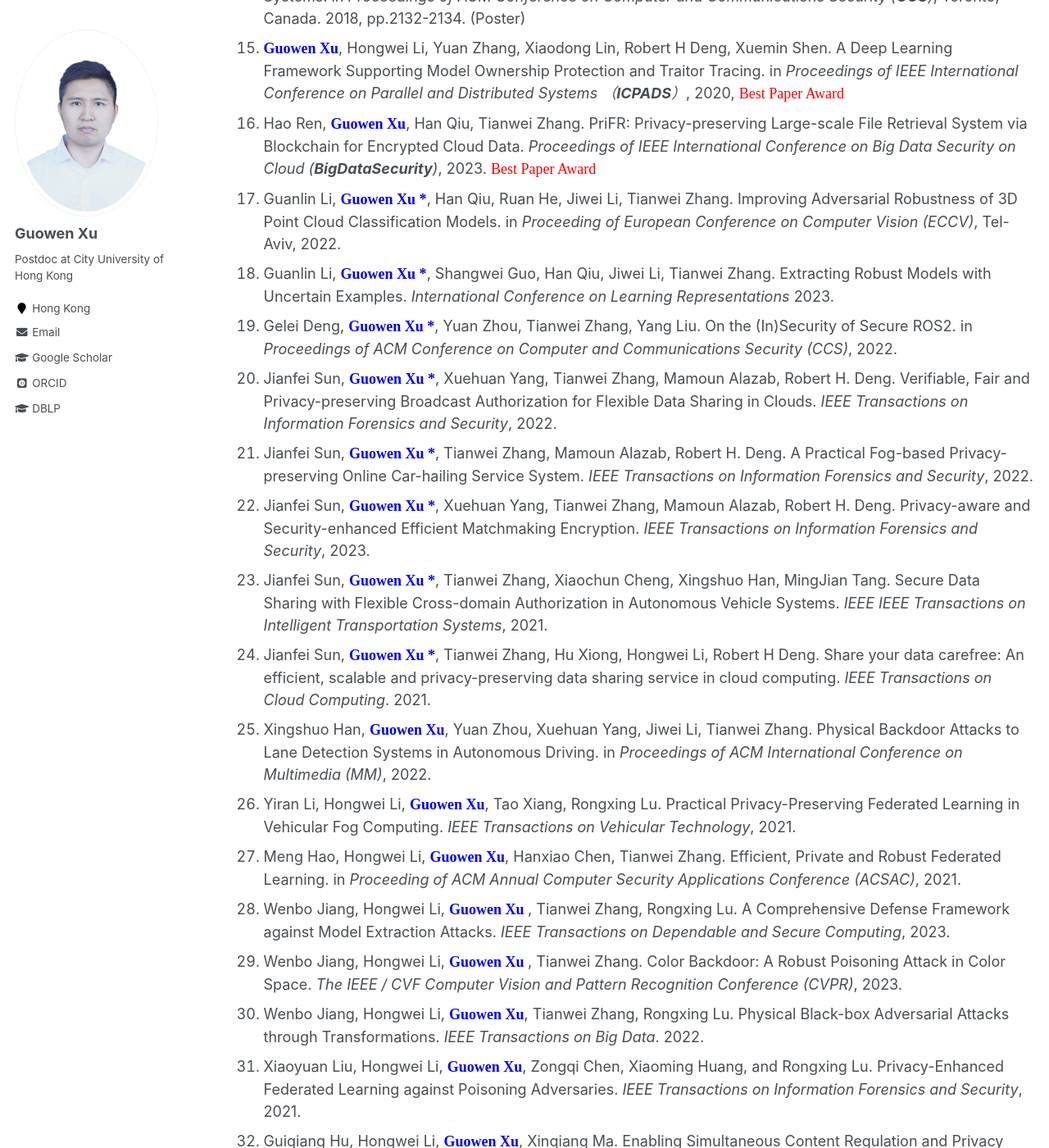
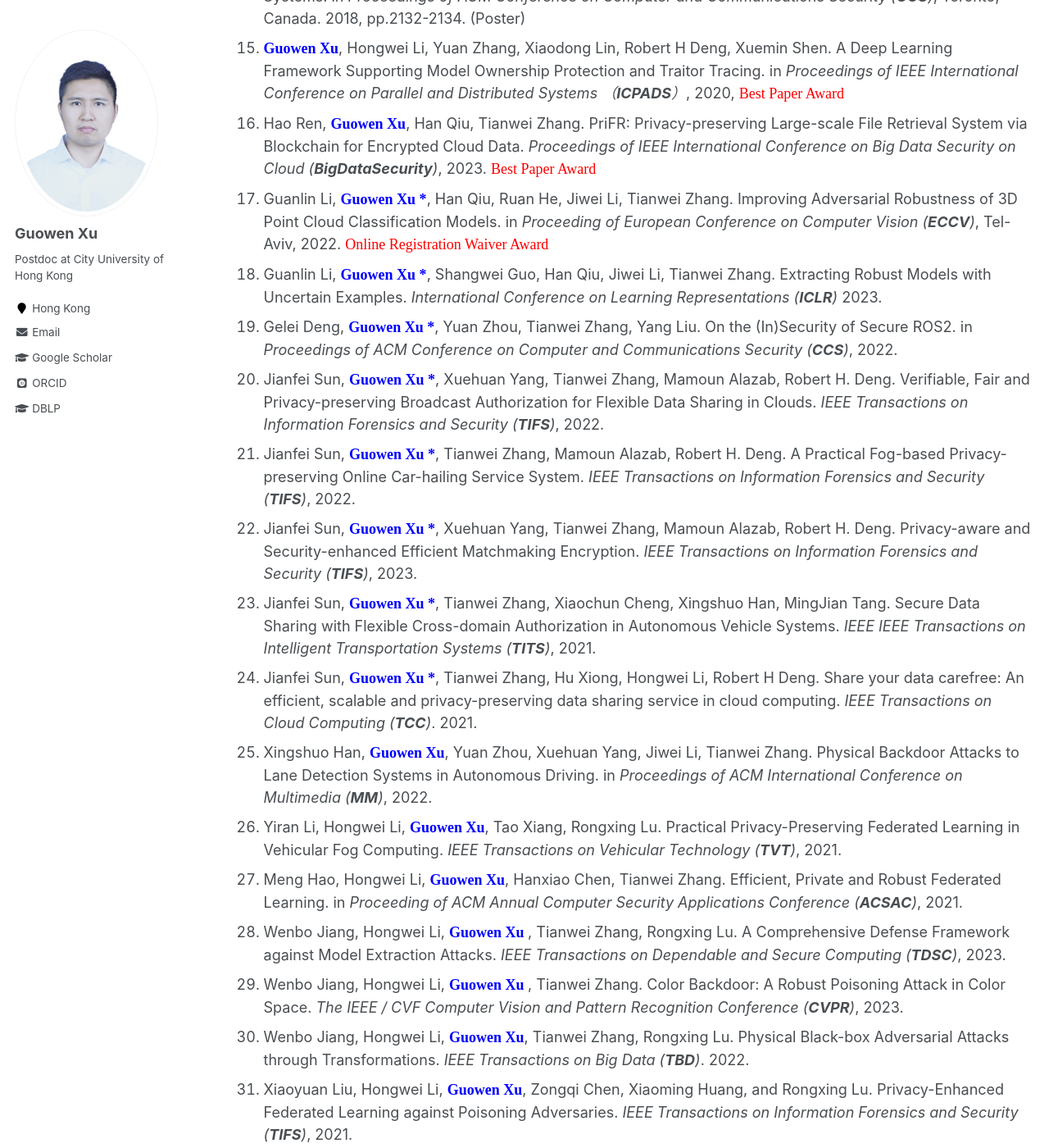
Before and after one commit to Guowen-xu/guowen-xu.github.io, a Jekyll site: the page built from _pages/publications.md, in a window 1280 px wide and 1400 px high, scrolled down 1412 px. Shown: the whole window at 82% size. Built offline with Jekyll 4.4.1, drawn with Linux system fonts in a browser that asks for light colours; some web fonts are replaced; some of the changed text lies outside the part shown.

Commit message:
Update publications.md

```diff
--- a/_pages/publications.md
+++ b/_pages/publications.md
@@ -30,36 +30,36 @@ You can find my articles on my [Google Scholar](https://scholar.google.com.hk/ci
 14. **<font face="Times New Roman" color=blue size=4> Guowen Xu</font>**, Hongwei Li, Rongxing Lu. Practical and Privacy-Aware Truth Discovery in Mobile Crowd Sensing Systems. in *Proceedings of ACM  Conference on Computer and Communications Security (**CCS**)*, Toronto, Canada. 2018, pp.2132-2134. (Poster)
 15. **<font face="Times New Roman" color=blue size=4> Guowen Xu</font>**, Hongwei Li, Yuan Zhang, Xiaodong Lin, Robert H Deng, Xuemin Shen. A Deep Learning Framework Supporting Model Ownership Protection and Traitor Tracing. in *Proceedings of IEEE International Conference on Parallel and Distributed Systems （**ICPADS**）*, 2020, <font face="Times New Roman" color=red size=4> Best Paper Award</font>
 16. Hao Ren, **<font face="Times New Roman" color=blue size=4> Guowen Xu</font>**, Han Qiu, Tianwei Zhang. PriFR: Privacy-preserving Large-scale File Retrieval System via Blockchain for Encrypted Cloud Data. *Proceedings of IEEE International Conference on Big Data Security on Cloud (**BigDataSecurity**)*, 2023. <font face="Times New Roman" color=red size=4> Best Paper Award</font>
-17. Guanlin Li, **<font face="Times New Roman" color=blue size=4> Guowen Xu *</font>**, Han Qiu, Ruan He, Jiwei Li,  Tianwei Zhang. Improving Adversarial Robustness of 3D Point Cloud Classification Models. in *Proceeding of  European Conference on Computer Vision (ECCV)*, Tel-Aviv, 2022.
-18. Guanlin Li, **<font face="Times New Roman" color=blue size=4> Guowen Xu *</font>**, Shangwei Guo, Han Qiu, Jiwei Li, Tianwei Zhang. Extracting Robust Models with Uncertain Examples. *International Conference on Learning Representations* 2023.
-19. Gelei Deng, **<font face="Times New Roman" color=blue size=4> Guowen Xu *</font>**, Yuan Zhou, Tianwei Zhang, Yang Liu. On the (In)Security of Secure ROS2. in *Proceedings of ACM  Conference on Computer and Communications Security (CCS)*, 2022.
-20. Jianfei Sun, **<font face="Times New Roman" color=blue size=4> Guowen Xu *</font>**, Xuehuan Yang, Tianwei Zhang, Mamoun Alazab, Robert H. Deng. Verifiable, Fair and Privacy-preserving Broadcast Authorization for Flexible Data Sharing in Clouds. *IEEE Transactions on Information Forensics and Security*, 2022.
-21. Jianfei Sun, **<font face="Times New Roman" color=blue size=4> Guowen Xu *</font>**, Tianwei Zhang, Mamoun Alazab, Robert H. Deng. A Practical Fog-based Privacy-preserving Online Car-hailing Service System. *IEEE Transactions on Information Forensics and Security*, 2022.
-22. Jianfei Sun, **<font face="Times New Roman" color=blue size=4> Guowen Xu *</font>**, Xuehuan Yang, Tianwei Zhang, Mamoun Alazab, Robert H. Deng. Privacy-aware and Security-enhanced Efficient Matchmaking Encryption. *IEEE Transactions on Information Forensics and Security*, 2023.
-23. Jianfei Sun,  **<font face="Times New Roman" color=blue size=4> Guowen Xu *</font>**, Tianwei Zhang, Xiaochun Cheng, Xingshuo Han, MingJian Tang. Secure Data Sharing with Flexible Cross-domain Authorization in Autonomous Vehicle Systems. *IEEE IEEE Transactions on Intelligent Transportation Systems*, 2021.
-24. Jianfei Sun,  **<font face="Times New Roman" color=blue size=4> Guowen Xu *</font>**, Tianwei Zhang, Hu Xiong, Hongwei Li, Robert H Deng. Share your data carefree: An efficient, scalable and privacy-preserving data sharing service in cloud computing. *IEEE Transactions on Cloud Computing*. 2021.
-25. Xingshuo Han, **<font face="Times New Roman" color=blue size=4> Guowen Xu</font>**, Yuan Zhou, Xuehuan Yang, Jiwei Li, Tianwei Zhang. Physical Backdoor Attacks to Lane Detection Systems in Autonomous Driving. in *Proceedings of ACM International Conference on Multimedia (MM)*, 2022.
-26. Yiran Li, Hongwei Li,  **<font face="Times New Roman" color=blue size=4> Guowen Xu</font>**, Tao Xiang, Rongxing Lu. Practical Privacy-Preserving Federated Learning in Vehicular Fog Computing. *IEEE Transactions on Vehicular Technology*, 2021.
-27. Meng Hao, Hongwei Li, **<font face="Times New Roman" color=blue size=4> Guowen Xu</font>**, Hanxiao Chen, Tianwei Zhang. Efficient, Private and Robust Federated Learning. in *Proceeding of ACM Annual Computer Security Applications Conference (ACSAC)*, 2021.
-28. Wenbo Jiang, Hongwei Li, **<font face="Times New Roman" color=blue size=4> Guowen Xu </font>**, Tianwei Zhang, Rongxing Lu. A Comprehensive Defense Framework against Model Extraction Attacks. *IEEE Transactions on Dependable and Secure Computing*, 2023.
-29. Wenbo Jiang, Hongwei Li, **<font face="Times New Roman" color=blue size=4> Guowen Xu </font>**, Tianwei Zhang. Color Backdoor: A Robust Poisoning Attack in Color Space. *The IEEE / CVF Computer Vision and Pattern Recognition Conference (CVPR)*, 2023.
-30. Wenbo Jiang, Hongwei Li, **<font face="Times New Roman" color=blue size=4> Guowen Xu</font>**, Tianwei Zhang, Rongxing Lu. Physical Black-box Adversarial Attacks through Transformations. *IEEE Transactions on Big Data*. 2022.
-31. Xiaoyuan Liu, Hongwei Li, **<font face="Times New Roman" color=blue size=4> Guowen Xu</font>**, Zongqi Chen, Xiaoming Huang, and Rongxing Lu. Privacy-Enhanced Federated Learning against Poisoning Adversaries. *IEEE Transactions on Information Forensics and Security*, 2021.
-32. Guiqiang Hu, Hongwei Li, **<font face="Times New Roman" color=blue size=4> Guowen Xu</font>**, Xinqiang Ma. Enabling Simultaneous Content Regulation and Privacy Protection for Cloud Storage Image. *IEEE Transactions on Cloud Computing*. 2021.
-33. Kangjie Chen, Xiaoxuan Lou, **<font face="Times New Roman" color=blue size=4> Guowen Xu </font>**, Jiwei Li, Tianwei Zhang. Clean-image Backdoor: Attacking Multi-label Models with Poisoned Labels Only. *International Conference on Learning Representations (ICLR)*, <font face="Times New Roman" color=red size=4> Notable-top-5%</font>, 2023.
-34. Haoran Yuan\*, Xiaofeng Chen, **<font face="Times New Roman" color=blue size=4> Guowen Xu *</font>**, Jianting Ning, Joseph Liu, Robert H Deng.  Efficient and Verifiable Proof of Replication with Fast Fault Localization. in *Proceedings of IEEE Conference on Computer Communications (INFOCOM)*, 2021.
-35. Shangwei Guo, Tianwei Zhang, **<font face="Times New Roman" color=blue size=4> Guowen Xu</font>**, Han Yu, Tao Xiang, Yang Liu. Topology-aware Differen-tial Privacy for Decentralized Image Classification. *IEEE Transactions on Circuits and Systems for Video Technology*, 2021.
-36. Hao Ren, Hongwei Li, Dongxiao Liu,  **<font face="Times New Roman" color=blue size=4> Guowen Xu</font>**, Xuemin Shen. Enabling Secure and Versatile Packet Inspection with Probable Cause Privacy for Outsourced Middlebox. *IEEE Transactions on Cloud Computing*. 2021.
-37. Hao Ren, Hongwei Li, Dongxiao Liu,  **<font face="Times New Roman" color=blue size=4> Guowen Xu</font>**，Nan Cheng, Sherman Shen. Privacy-preserving Efficient Verifiable Deep Packet Inspection for Cloud-assisted Middlebox.  *IEEE Transactions on Cloud Computing*. 2021.
-38. Meng Hao, Hongwei Li, Xizhao Luo, **<font face="Times New Roman" color=blue size=4> Guowen Xu</font>**, Haomiao Yang and Sen Liu. Efficient and Priva-cy-enhanced Federated Learning for Industrial Artificial Intelligence. *IEEE Transactions on Industrial Informatics*. 2021
-39. Shengmin Xu, Jianting Ning, Jinhua Ma, **<font face="Times New Roman" color=blue size=4> Guowen Xu</font>**, Jiaming Yuan, Robert Deng. Revocable Policy-Based Chameleon Hash, in *Proceedings of European Symposium on Research in Computer Security (ESORICS)*,2021.
-40. Wenbo Jiang, Tianwei Zhang, Han Qiu, Hongwei Li, **<font face="Times New Roman" color=blue size=4> Guowen Xu</font>**, Incremental Learning, Incremental Backdoor Threats. *IEEE Transactions on Dependable and Secure Computing*, 2022.
-41. Shengmin Xu, Jianting Ning, Xinyi Huang, Yingjiu Li, **<font face="Times New Roman" color=blue size=4> Guowen Xu</font>**. Untouchable Once Revoking: A Practical and Secure Dynamic EHR Sharing System via Cloud. *IEEE Transactions on Dependable and Secure Computing*, 2021.
-42. Meng Hao, Hongwei Li, Hanxiao Chen, Pengzhi Xing, **<font face="Times New Roman" color=blue size=4> Guowen Xu</font>**, Tianwei Zhang. Iron: Private Inference on Transformers. in *Proceedings of Neural Information Processing Systems (NeurIPS)*. 2022.
-43. Haoxiao Chen, Hongwei Li, Meng Hao, Kangjie Chen, **<font face="Times New Roman" color=blue size=4> Guowen Xu</font>**, Tianwei Zhang, Xilin Zhang. GuardHFL: Privacy Guardian for Heterogeneous Federated Learning. *International Conference on Machine Learning (ICML)*, 2023
-44. Dongyun Xue, Haomiao Yang, Mengyu Ge, Jingwei Li, **<font face="Times New Roman" color=blue size=4> Guowen Xu</font>**, Hongwei Li. Fast Genera-tion-Based Gradient Leakage Attacks against Highly Compressed Gradients. in  *Proceedings of IEEE Conference on Computer Communications (INFOCOM)*, 2023.
-45. Shengmin Xu, Jianting Ning, Yingjiu Li, Yinghui Zhang, **<font face="Times New Roman" color=blue size=4> Guowen Xu</font>**, Xinyi Huang, Robert H. Deng. A Secure EMR Sharing System with Tamper Resistance and Expressive Access Control. *IEEE Transactions on Dependable and Secure Computing*, 2021.
-46. Shengmin Xu, Jianting Ning, Yingjiu Li, Yinghui zhang, **<font face="Times New Roman" color=blue size=4> Guowen Xu</font>**, Xinyi Huang, Robert H Deng. Match in My Way: Fine-Grained Bilateral Access Control for Secure Cloud-Fog Computing. *IEEE Transactions on Dependable and Secure Computing*, 2020.
-47. Hanxiao Chen, Hongwei Li, Yingzhe Wang, Meng Hao,  **<font face="Times New Roman" color=blue size=4> Guowen Xu</font>**, Tianwei Zhang. PriVDT: An Efficient Two-Party Cryptographic Framework for Vertical Decision Trees. *IEEE Transactions on Information Forensics and Security*, 2022.
-48. Haoxiao Chen, Hongwei Li, Guishan Dong, Meng Hao, **<font face="Times New Roman" color=blue size=4> Guowen Xu</font>**, Xiaoming Huang, Zhe Liu. Practical Membership Inference Attack Against Collaborative Inference in Industrial IoT. *IEEE Transactions on Industrial Informatics*, 2021.
-49. Jingwei Wang, Xinchun Yin, Jianting Ning, Shengmin Xu, **<font face="Times New Roman" color=blue size=4> Guowen Xu</font>**, and Xinyi Huang. Secure Updatable Storage Access Control System for EHRs in the Cloud. *IEEE Transactions on Services Computing*, 2022.
+17. Guanlin Li, **<font face="Times New Roman" color=blue size=4> Guowen Xu *</font>**, Han Qiu, Ruan He, Jiwei Li,  Tianwei Zhang. Improving Adversarial Robustness of 3D Point Cloud Classification Models. in *Proceeding of  European Conference on Computer Vision (**ECCV**)*, Tel-Aviv, 2022. <font face="Times New Roman" color=red size=4>  Online Registration Waiver Award</font>
+18. Guanlin Li, **<font face="Times New Roman" color=blue size=4> Guowen Xu *</font>**, Shangwei Guo, Han Qiu, Jiwei Li, Tianwei Zhang. Extracting Robust Models with Uncertain Examples. *International Conference on Learning Representations  (**ICLR**)* 2023.
+19. Gelei Deng, **<font face="Times New Roman" color=blue size=4> Guowen Xu *</font>**, Yuan Zhou, Tianwei Zhang, Yang Liu. On the (In)Security of Secure ROS2. in *Proceedings of ACM  Conference on Computer and Communications Security (**CCS**)*, 2022.
+20. Jianfei Sun, **<font face="Times New Roman" color=blue size=4> Guowen Xu *</font>**, Xuehuan Yang, Tianwei Zhang, Mamoun Alazab, Robert H. Deng. Verifiable, Fair and Privacy-preserving Broadcast Authorization for Flexible Data Sharing in Clouds. *IEEE Transactions on Information Forensics and Security (**TIFS**)*, 2022.
+21. Jianfei Sun, **<font face="Times New Roman" color=blue size=4> Guowen Xu *</font>**, Tianwei Zhang, Mamoun Alazab, Robert H. Deng. A Practical Fog-based Privacy-preserving Online Car-hailing Service System. *IEEE Transactions on Information Forensics and Security (**TIFS**)*, 2022.
+22. Jianfei Sun, **<font face="Times New Roman" color=blue size=4> Guowen Xu *</font>**, Xuehuan Yang, Tianwei Zhang, Mamoun Alazab, Robert H. Deng. Privacy-aware and Security-enhanced Efficient Matchmaking Encryption. *IEEE Transactions on Information Forensics and Security (**TIFS**)*, 2023.
+23. Jianfei Sun,  **<font face="Times New Roman" color=blue size=4> Guowen Xu *</font>**, Tianwei Zhang, Xiaochun Cheng, Xingshuo Han, MingJian Tang. Secure Data Sharing with Flexible Cross-domain Authorization in Autonomous Vehicle Systems. *IEEE IEEE Transactions on Intelligent Transportation Systems (**TITS**)*, 2021.
+24. Jianfei Sun,  **<font face="Times New Roman" color=blue size=4> Guowen Xu *</font>**, Tianwei Zhang, Hu Xiong, Hongwei Li, Robert H Deng. Share your data carefree: An efficient, scalable and privacy-preserving data sharing service in cloud computing. *IEEE Transactions on Cloud Computing (**TCC**)*. 2021.
+25. Xingshuo Han, **<font face="Times New Roman" color=blue size=4> Guowen Xu</font>**, Yuan Zhou, Xuehuan Yang, Jiwei Li, Tianwei Zhang. Physical Backdoor Attacks to Lane Detection Systems in Autonomous Driving. in *Proceedings of ACM International Conference on Multimedia (**MM**)*, 2022.
+26. Yiran Li, Hongwei Li,  **<font face="Times New Roman" color=blue size=4> Guowen Xu</font>**, Tao Xiang, Rongxing Lu. Practical Privacy-Preserving Federated Learning in Vehicular Fog Computing. *IEEE Transactions on Vehicular Technology (**TVT**)*, 2021.
+27. Meng Hao, Hongwei Li, **<font face="Times New Roman" color=blue size=4> Guowen Xu</font>**, Hanxiao Chen, Tianwei Zhang. Efficient, Private and Robust Federated Learning. in *Proceeding of ACM Annual Computer Security Applications Conference (**ACSAC**)*, 2021.
+28. Wenbo Jiang, Hongwei Li, **<font face="Times New Roman" color=blue size=4> Guowen Xu </font>**, Tianwei Zhang, Rongxing Lu. A Comprehensive Defense Framework against Model Extraction Attacks. *IEEE Transactions on Dependable and Secure Computing (**TDSC**)*, 2023.
+29. Wenbo Jiang, Hongwei Li, **<font face="Times New Roman" color=blue size=4> Guowen Xu </font>**, Tianwei Zhang. Color Backdoor: A Robust Poisoning Attack in Color Space. *The IEEE / CVF Computer Vision and Pattern Recognition Conference (**CVPR**)*, 2023.
+30. Wenbo Jiang, Hongwei Li, **<font face="Times New Roman" color=blue size=4> Guowen Xu</font>**, Tianwei Zhang, Rongxing Lu. Physical Black-box Adversarial Attacks through Transformations. *IEEE Transactions on Big Data (**TBD**)*. 2022.
+31. Xiaoyuan Liu, Hongwei Li, **<font face="Times New Roman" color=blue size=4> Guowen Xu</font>**, Zongqi Chen, Xiaoming Huang, and Rongxing Lu. Privacy-Enhanced Federated Learning against Poisoning Adversaries. *IEEE Transactions on Information Forensics and Security (**TIFS**)*, 2021.
+32. Guiqiang Hu, Hongwei Li, **<font face="Times New Roman" color=blue size=4> Guowen Xu</font>**, Xinqiang Ma. Enabling Simultaneous Content Regulation and Privacy Protection for Cloud Storage Image. *IEEE Transactions on Cloud Computing (**TCC**)*. 2021.
+33. Kangjie Chen, Xiaoxuan Lou, **<font face="Times New Roman" color=blue size=4> Guowen Xu </font>**, Jiwei Li, Tianwei Zhang. Clean-image Backdoor: Attacking Multi-label Models with Poisoned Labels Only. *International Conference on Learning Representations (**ICLR**)*, <font face="Times New Roman" color=red size=4> Notable-top-5%</font>, 2023.
+34. Haoran Yuan\*, Xiaofeng Chen, **<font face="Times New Roman" color=blue size=4> Guowen Xu *</font>**, Jianting Ning, Joseph Liu, Robert H Deng.  Efficient and Verifiable Proof of Replication with Fast Fault Localization. in *Proceedings of IEEE Conference on Computer Communications (**INFOCOM**)*, 2021. <font face="Times New Roman" color=red size=4>  Student Conference Award</font>
+35. Shangwei Guo, Tianwei Zhang, **<font face="Times New Roman" color=blue size=4> Guowen Xu</font>**, Han Yu, Tao Xiang, Yang Liu. Topology-aware Differen-tial Privacy for Decentralized Image Classification. *IEEE Transactions on Circuits and Systems for Video Technology (**TCSVT**)*, 2021.
+36. Hao Ren, Hongwei Li, Dongxiao Liu,  **<font face="Times New Roman" color=blue size=4> Guowen Xu</font>**, Xuemin Shen. Enabling Secure and Versatile Packet Inspection with Probable Cause Privacy for Outsourced Middlebox. *IEEE Transactions on Cloud Computing (**TVT**)*. 2021.
+37. Hao Ren, Hongwei Li, Dongxiao Liu,  **<font face="Times New Roman" color=blue size=4> Guowen Xu</font>**，Nan Cheng, Sherman Shen. Privacy-preserving Efficient Verifiable Deep Packet Inspection for Cloud-assisted Middlebox.  *IEEE Transactions on Cloud Computing (**TCC**)*. 2021.
+38. Meng Hao, Hongwei Li, Xizhao Luo, **<font face="Times New Roman" color=blue size=4> Guowen Xu</font>**, Haomiao Yang and Sen Liu. Efficient and Priva-cy-enhanced Federated Learning for Industrial Artificial Intelligence. *IEEE Transactions on Industrial Informatics (**TII**)*. 2021
+39. Shengmin Xu, Jianting Ning, Jinhua Ma, **<font face="Times New Roman" color=blue size=4> Guowen Xu</font>**, Jiaming Yuan, Robert Deng. Revocable Policy-Based Chameleon Hash, in *Proceedings of European Symposium on Research in Computer Security (**ESORICS**)*,2021.
+40. Wenbo Jiang, Tianwei Zhang, Han Qiu, Hongwei Li, **<font face="Times New Roman" color=blue size=4> Guowen Xu</font>**, Incremental Learning, Incremental Backdoor Threats. *IEEE Transactions on Dependable and Secure Computing (**TDSC**)*, 2022.
+41. Shengmin Xu, Jianting Ning, Xinyi Huang, Yingjiu Li, **<font face="Times New Roman" color=blue size=4> Guowen Xu</font>**. Untouchable Once Revoking: A Practical and Secure Dynamic EHR Sharing System via Cloud. *IEEE Transactions on Dependable and Secure Computing (**TDSC**)*, 2021.
+42. Meng Hao, Hongwei Li, Hanxiao Chen, Pengzhi Xing, **<font face="Times New Roman" color=blue size=4> Guowen Xu</font>**, Tianwei Zhang. Iron: Private Inference on Transformers. in *Proceedings of Neural Information Processing Systems (**NeurIPS**)*. 2022.
+43. Haoxiao Chen, Hongwei Li, Meng Hao, Kangjie Chen, **<font face="Times New Roman" color=blue size=4> Guowen Xu</font>**, Tianwei Zhang, Xilin Zhang. GuardHFL: Privacy Guardian for Heterogeneous Federated Learning. *International Conference on Machine Learning (**ICML**)*, 2023
+44. Dongyun Xue, Haomiao Yang, Mengyu Ge, Jingwei Li, **<font face="Times New Roman" color=blue size=4> Guowen Xu</font>**, Hongwei Li. Fast Genera-tion-Based Gradient Leakage Attacks against Highly Compressed Gradients. in  *Proceedings of IEEE Conference on Computer Communications (**INFOCOM**)*, 2023.
+45. Shengmin Xu, Jianting Ning, Yingjiu Li, Yinghui Zhang, **<font face="Times New Roman" color=blue size=4> Guowen Xu</font>**, Xinyi Huang, Robert H. Deng. A Secure EMR Sharing System with Tamper Resistance and Expressive Access Control. *IEEE Transactions on Dependable and Secure Computing (**TDSC**)*, 2021.
+46. Shengmin Xu, Jianting Ning, Yingjiu Li, Yinghui zhang, **<font face="Times New Roman" color=blue size=4> Guowen Xu</font>**, Xinyi Huang, Robert H Deng. Match in My Way: Fine-Grained Bilateral Access Control for Secure Cloud-Fog Computing. *IEEE Transactions on Dependable and Secure Computing (**TDSC**)*, 2020.
+47. Hanxiao Chen, Hongwei Li, Yingzhe Wang, Meng Hao,  **<font face="Times New Roman" color=blue size=4> Guowen Xu</font>**, Tianwei Zhang. PriVDT: An Efficient Two-Party Cryptographic Framework for Vertical Decision Trees. *IEEE Transactions on Information Forensics and Security (**TIFS**)*, 2022.
+48. Haoxiao Chen, Hongwei Li, Guishan Dong, Meng Hao, **<font face="Times New Roman" color=blue size=4> Guowen Xu</font>**, Xiaoming Huang, Zhe Liu. Practical Membership Inference Attack Against Collaborative Inference in Industrial IoT. *IEEE Transactions on Industrial Informatics (**TII**)*, 2021.
+49. Jingwei Wang, Xinchun Yin, Jianting Ning, Shengmin Xu, **<font face="Times New Roman" color=blue size=4> Guowen Xu</font>**, and Xinyi Huang. Secure Updatable Storage Access Control System for EHRs in the Cloud. *IEEE Transactions on Services Computing (**TSC**)*, 2022.
```
